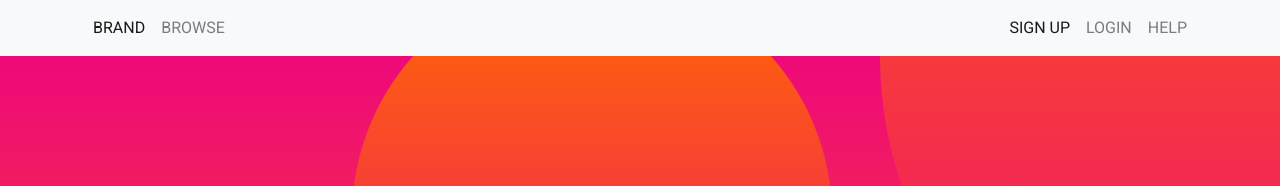
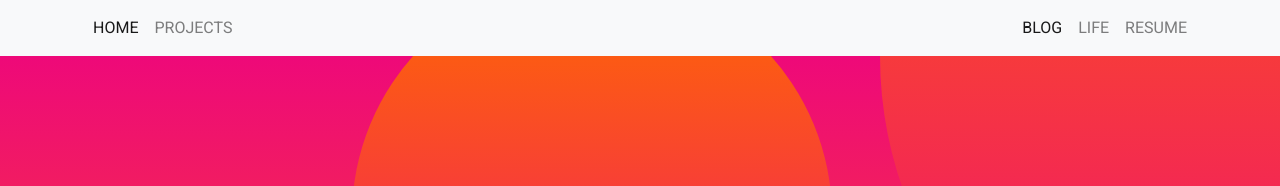
Before and after one commit to weburnit/funix, a website: page life.html in a window 1280 px wide. Shown: the top 186 px of the page. Drawn offline with Linux system fonts and the light colour scheme.

Commit message:
life.html

```diff
--- a/life.html
+++ b/life.html
@@ -32,10 +32,10 @@
           <div class="container">
             <ul class="navbar-nav mr-auto">
                 <li class="nav-item active">
-              <a class="nav-link" href="#">BRAND</a>
+                  <a class="nav-link" href="/">HOME</a>
                 </li>
                 <li class="nav-item">
-              <a class="nav-link" href="#">BROWSE</a>
+                  <a class="nav-link" href="/projects.html">PROJECTS</a>
                 </li>
               </ul>
             <button class="navbar-toggler" type="button" data-toggle="collapse" data-target="#navbarResponsive" aria-controls="navbarResponsive" aria-expanded="false" aria-label="Toggle navigation">
@@ -44,14 +44,14 @@
             <div class="collapse navbar-collapse" id="navbarResponsive">
               <ul class="navbar-nav ml-auto">
                 <li class="nav-item active">
-              <a class="nav-link" href="#">SIGN UP
+                  <a class="nav-link" href="/blog.html">BLOG
                   </a>
                 </li>
                 <li class="nav-item">
-              <a class="nav-link" href="#">LOGIN</a>
+                  <a class="nav-link" href="/life.html">LIFE</a>
                 </li>
                 <li class="nav-item">
-              <a class="nav-link" href="#">HELP</a>
+                  <a class="nav-link" href="/resume.html">RESUME</a>
                 </li>
               </ul>
             </div>
```
Lines whose indentation alone changed are shown as unchanged.
